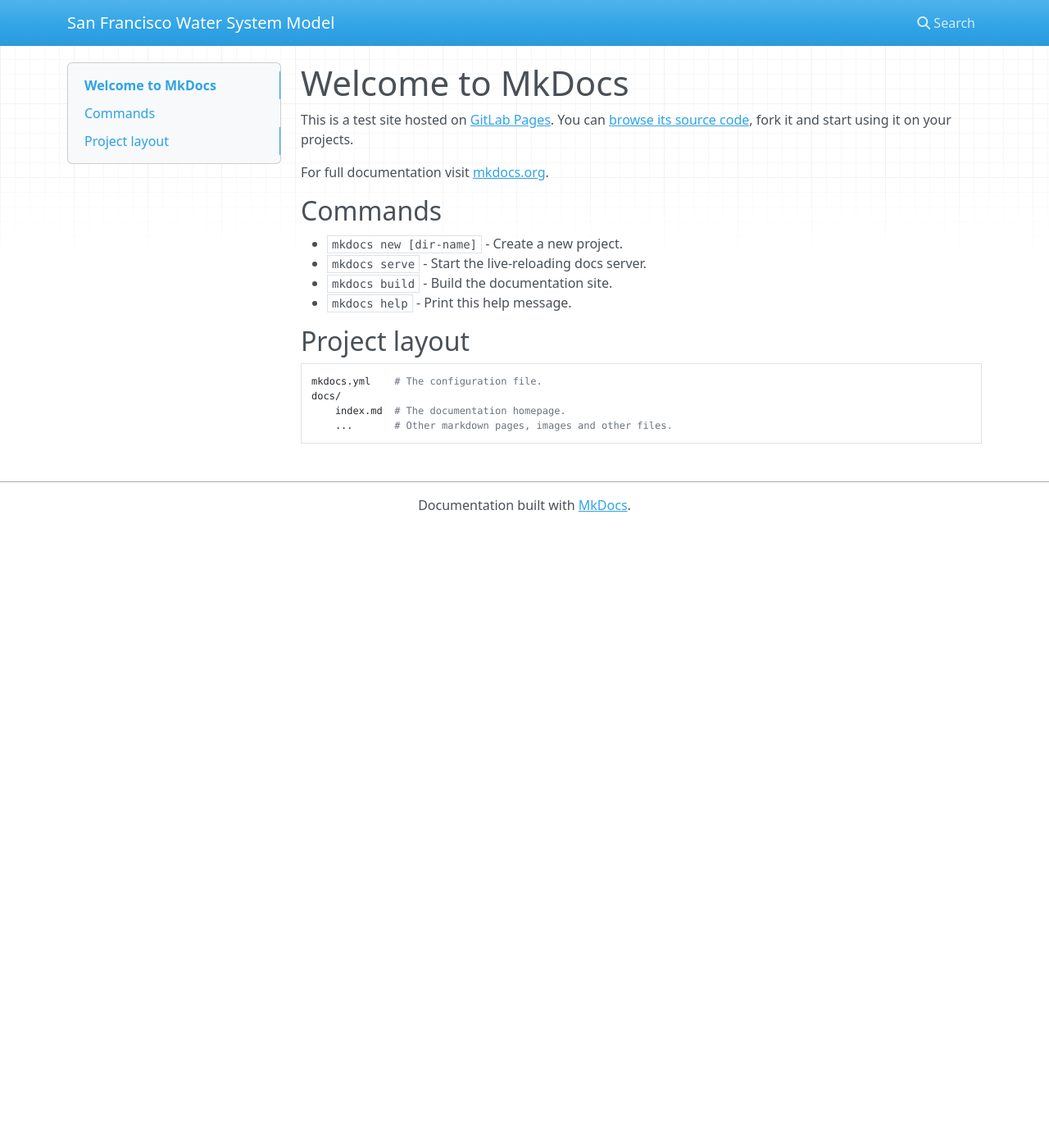
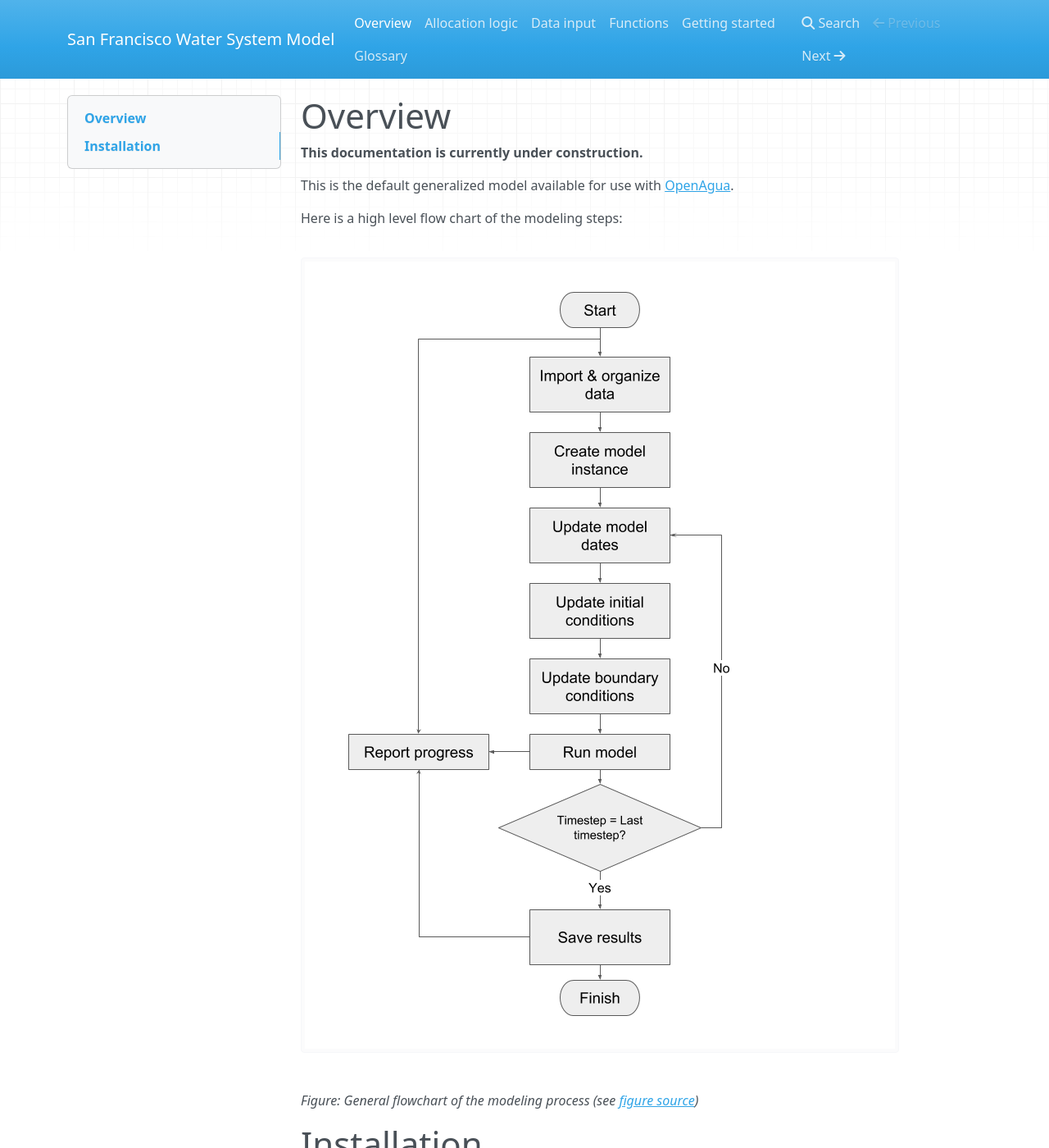
Before and after one commit to openagua/waterlp-pywr, an MkDocs documentation site: the page built from docs/index.md, in a window 1280 px wide and 1400 px high. Shown: the whole window at 82% size. Built offline with MkDocs 1.6.1, drawn with Linux system fonts in a browser that asks for light colours; nearby versions of some CDN libraries; some of the changed text lies outside the part shown.

Commit message:
update docs

```diff
--- /dev/null
+++ b/docs/allocation-logic.md
@@ -0,0 +1,3 @@
+# Allocation logic
+
+**Under construction.**
--- /dev/null
+++ b/docs/function-reference.md
@@ -0,0 +1,3 @@
+# Functions
+
+**Under construction**
--- /dev/null
+++ b/docs/getting-started.md
@@ -0,0 +1,3 @@
+# Getting started
+
+**Under construction**
--- a/docs/index.md
+++ b/docs/index.md
@@ -1,21 +1,17 @@
-# Welcome to MkDocs
+# Overview
 
-This is a test site hosted on [GitLab Pages](https://pages.gitlab.io). You can
-[browse its source code](https://gitlab.com/pages/mkdocs), fork it and start
-using it on your projects.
+**This documentation is currently under construction.**
 
-For full documentation visit [mkdocs.org](http://mkdocs.org).
+This is the default generalized model available for use with [OpenAgua](https://www.openagua.org).
 
-## Commands
+Here is a high level flow chart of the modeling steps:
 
-* `mkdocs new [dir-name]` - Create a new project.
-* `mkdocs serve` - Start the live-reloading docs server.
-* `mkdocs build` - Build the documentation site.
-* `mkdocs help` - Print this help message.
+![Flowchart](img/flowchart.png)
 
-## Project layout
+*Figure: General flowchart of the modeling process (see [figure source](https://docs.google.com/drawings/d/141pHKswVlhK1rKUatBV8gItk2QbzD3wzM-FzwUMG1B8/edit?usp=sharing))*
 
-    mkdocs.yml    # The configuration file.
-    docs/
-        index.md  # The documentation homepage.
-        ...       # Other markdown pages, images and other files.
+# Installation
+
+This model is already available for use with [OpenAgua](https://www.openagua.org), such that installation is not needed for basic usage.
+
+This model may also be installed independently from OpenAgua. For installation instructions, see the [main GitHub repository](https://github.com/openagua/waterlp-general).
```
Also changed, not shown: docs/data-input.md (added, +43 -0 lines), docs/glossary.md (added, +127 -0 lines), docs/README.md (added), docs/img/flowchart.png (added).
